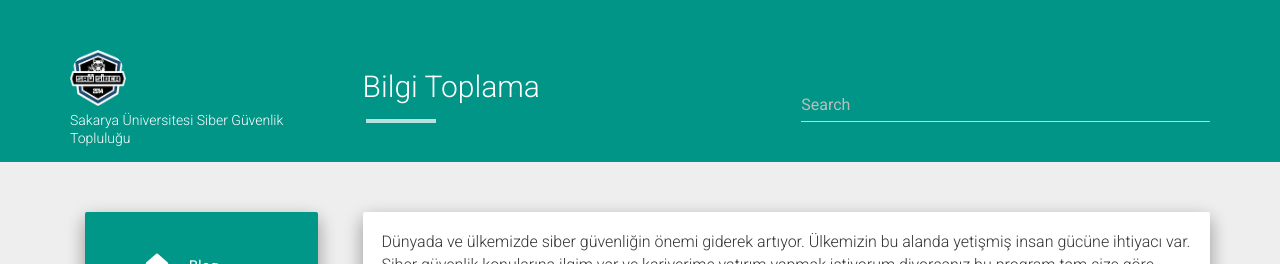
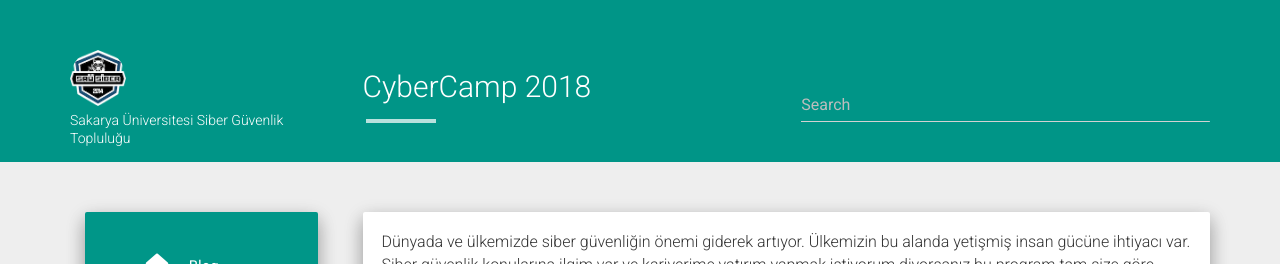
Before and after one commit to sausiber/old-website, a Jekyll site: the page built from static/projects/cybercamp2018.md, in a window 1280 px wide. Shown: the top 264 px of the page. Built offline with Jekyll 4.4.1, drawn with Linux system fonts in a browser that asks for light colours; nearby versions of some CDN libraries.

Commit message:
Update cybercamp2018.md

```diff
--- a/static/projects/cybercamp2018.md
+++ b/static/projects/cybercamp2018.md
@@ -1,7 +1,7 @@
 ---
 layout: page
-title: Bilgi Toplama
-permalink: /bilgitoplama
+title: CyberCamp 2018
+permalink: /cybercamp2018
 ---
 
 Dünyada ve ülkemizde siber güvenliğin önemi giderek artıyor. Ülkemizin bu alanda yetişmiş
```
